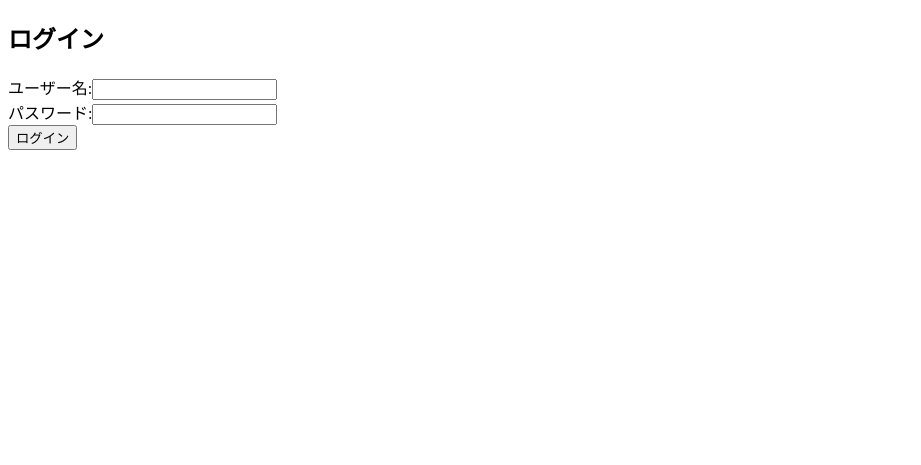
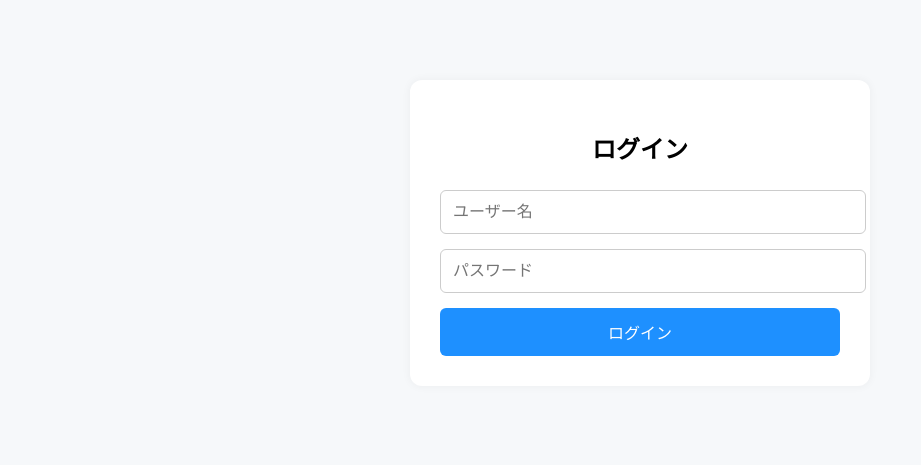
Before and after one commit to y0321suzuki/wbgt-app, a Flask app: page /login in a window 1280 px wide. Shown: the top 465 px of the page, without its empty margins (0-921 px from the left). Run offline with Flask 3, Linux system fonts and the light colour scheme; parts of the project's set-up code (start-up, migrations or seed data) failed here and were passed over.

Commit message:
Add files via upload

```diff
--- a/templates/login.html
+++ b/templates/login.html
@@ -1,13 +1,67 @@
-<!doctype html>
+<!DOCTYPE html>
 <html lang="ja">
-<head><meta charset="utf-8"><title>ログイン</title></head>
+<head>
+  <meta charset="UTF-8">
+  <meta name="viewport" content="width=device-width, initial-scale=1">
+  <title>ログイン</title>
+  <style>
+    body {
+      font-family: 'Segoe UI', sans-serif;
+      margin: 0;
+      padding: 20px;
+      background-color: #f6f8fa;
+    }
+    .container {
+      max-width: 400px;
+      margin: 60px auto;
+      background: #fff;
+      padding: 30px;
+      border-radius: 12px;
+      box-shadow: 0 0 10px rgba(0,0,0,0.05);
+    }
+    h2 {
+      text-align: center;
+      margin-bottom: 25px;
+    }
+    input {
+      width: 100%;
+      padding: 12px;
+      margin-bottom: 15px;
+      font-size: 1rem;
+      border: 1px solid #ccc;
+      border-radius: 6px;
+    }
+    .btn {
+      width: 100%;
+      padding: 12px;
+      background-color: #1e90ff;
+      color: #fff;
+      border: none;
+      border-radius: 6px;
+      font-size: 1rem;
+      cursor: pointer;
+    }
+    .btn:hover {
+      background-color: #0078d4;
+    }
+    .error {
+      color: red;
+      text-align: center;
+      margin-bottom: 10px;
+    }
+  </style>
+</head>
 <body>
-<h2>ログイン</h2>
-<form method="post">
-    ユーザー名:<input type="text" name="username"><br>
-    パスワード:<input type="password" name="password"><br>
-    <input type="submit" value="ログイン">
-</form>
-{% if error %}<p style="color:red">{{ error }}</p>{% endif %}
+  <div class="container">
+    <h2>ログイン</h2>
+    {% if error %}
+      <div class="error">{{ error }}</div>
+    {% endif %}
+    <form method="post">
+      <input type="text" name="username" placeholder="ユーザー名" required>
+      <input type="password" name="password" placeholder="パスワード" required>
+      <button type="submit" class="btn">ログイン</button>
+    </form>
+  </div>
 </body>
 </html>
```
